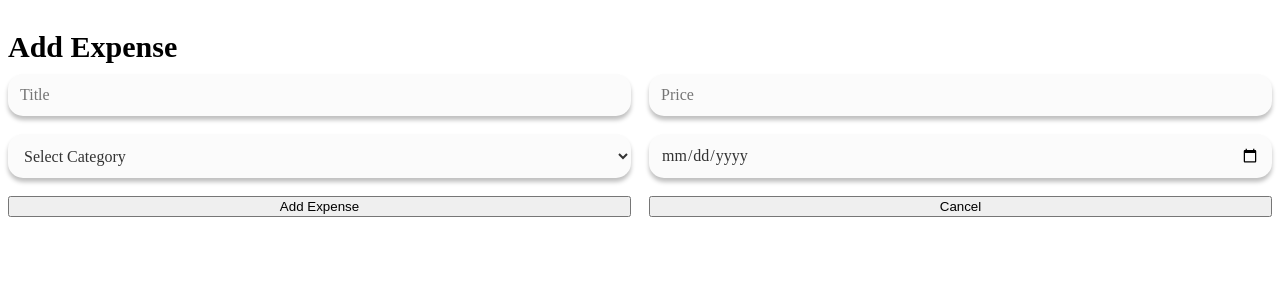
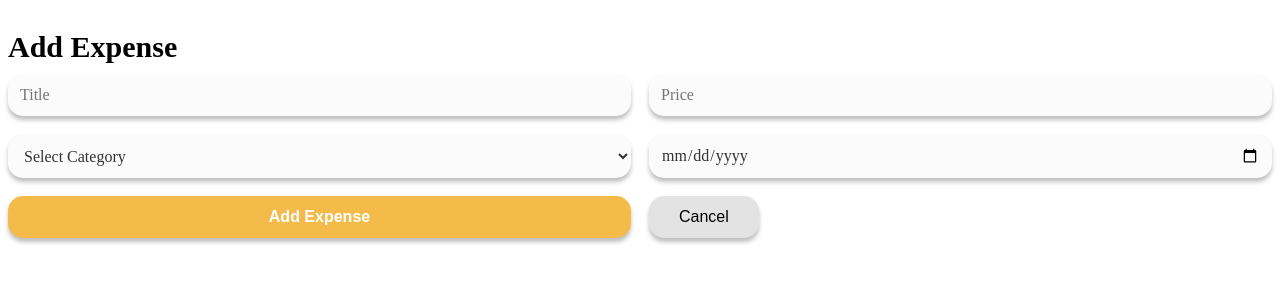
Before and after one commit to rohhitrz/Expense-Tracker, a React (Create React App) app: page / in a window 1280 px wide. Shown: the top 300 px of the page. Built offline with nearby package versions, Linux system fonts and the light colour scheme.

Commit message:
Button fixed

```diff
--- a/src/components/Button/Button.jsx
+++ b/src/components/Button/Button.jsx
@@ -2,14 +2,14 @@ import styles from './Button.module.css'
 function Button({
   children,
   handleClick,
-  btnstyle = "primary",
+  style = "primary",
   shadow = false,
   type = "button",
 }) {
   return (
     <button type={type}
     onClick={handleClick}
-    className={`${styles.button} ${styles[btnstyle]} ${shadow && styles.shadow}`}
+    className={`${styles.button} ${styles[style]} ${shadow && styles.shadow}`}
     >
       {children}
     </button>
--- a/src/components/Forms/ExpenseForm/ExpenseForm.jsx
+++ b/src/components/Forms/ExpenseForm/ExpenseForm.jsx
@@ -134,14 +134,14 @@ function ExpenseForm({
           required
         />
 
-        <button type="submit" btnstyle="primary" shadow>
+        <Button type="submit" style="primary" shadow>
           {editId ? "Edit Expense" : "Add Expense"}{" "}
-        </button>
+        </Button>
 
-        <button btnstyle="secondary" shadow handleClick={() => setIsOpen(false)}>
+        <Button style="secondary" shadow handleClick={() => setIsOpen(false)}>
 
           Cancel
-        </button>
+        </Button>
       </form>
     </div>
   );
```
Also changed, not shown: src/components/Forms/AddBalanceForm/AddBalanceForm.jsx (added, +52 -0 lines), src/components/Forms/AddBalanceForm/AddBalanceForm.module.css (added).
